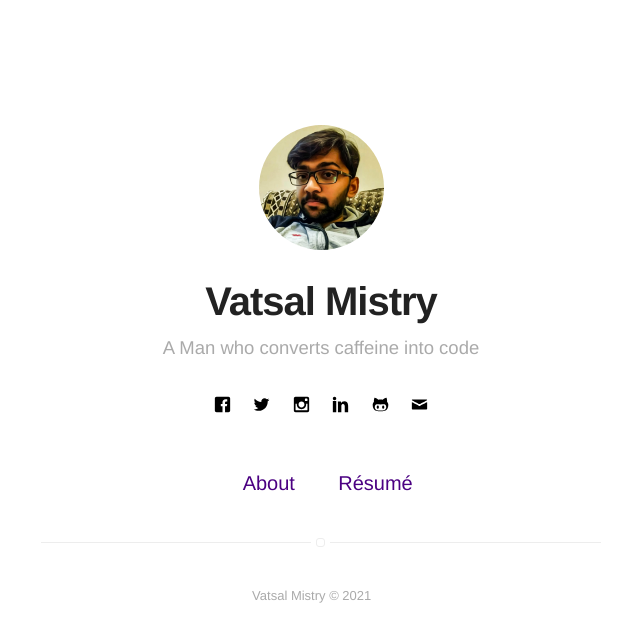
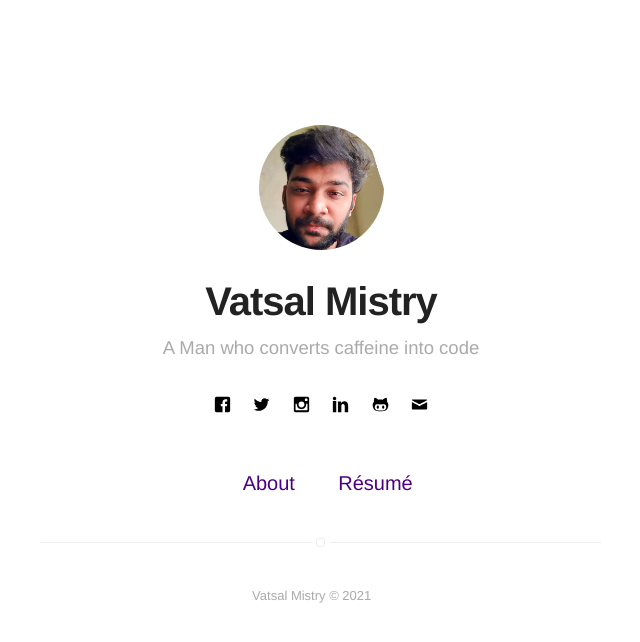
Before and after one commit to mistryvatsal/mistryvatsal.github.io, a Jekyll site: the page built from index.html, in a window 1280 px wide. Shown: the top 642 px of the page, without its empty margins (319-959 px from the left). Built offline with Jekyll 4.4.1, drawn with Linux system fonts in a browser that asks for light colours.

```diff
--- a/_config.yml
+++ b/_config.yml
@@ -8,14 +8,13 @@ description: A blog about technology and stuff related
 # if it's an external image, update below for true
 # better with square images
 external-image: false
-picture: assets/images/profile.jpg
+picture: assets/images/profile.png
 
 # If you want to include your resume, set to true
 # and specify source (external or local).
 resume: true
 resume-external: true
-resume-url: https://drive.google.com/uc?export=download&id=1Vy3jfxM8ySMFt4IEesP-BhnlXbM77sl-
-
+resume-url: https://drive.google.com/uc?export=download&id=141DFIbbZWZeX7vKtn2l01ywGKa46_wfq
 url: https://mistryvatsal.github.io
 # your url: http://USERNAME.github.io
 
```
Also changed, not shown: assets/images/old_profile.jpg (renamed from assets/images/profile.jpg), assets/images/profile.png (added).
